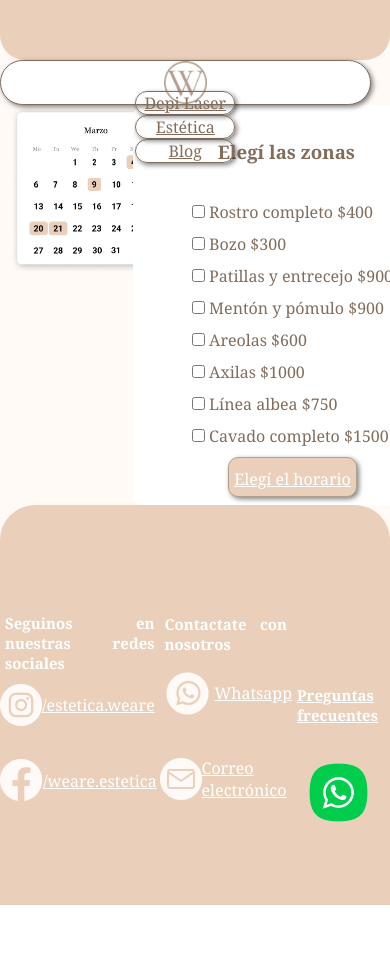
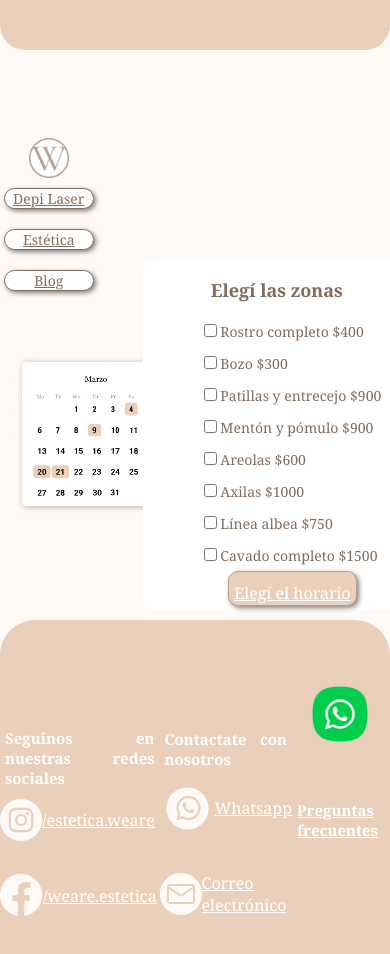
Before and after one commit to AldanaEscobarNandez/ProyectoWeAre, a plain HTML site: page pages/depi-turnos.html in a window 390 px wide. Shown: the top 954 px of the page. Before the commit the page ends 905 px from the top, so only its background shows below. Drawn offline with Linux system fonts and the light colour scheme.

Commit message:
Se agrega media queries de 425

```diff
--- a/CSS/style.css
+++ b/CSS/style.css
@@ -185,6 +185,8 @@ line-height: 2;
 }
 */
 #button1 {
+  justify-content: center;
+  align-content: center;
   background-color: #EAD0BA;
   color: #ffffff;
   border: 1px solid #B4A090;
@@ -314,21 +316,79 @@ footer section a {
     height: 45px;
   }
   .logo{
-    width: 43px;
+    width: 40px;
+  }
+  nav ul li{
+    width: 90px;
+  }
+  nav ul li a{
+    font-size: 14px;
+  }
+  .imagenTurno {
+    width: 85%;
+    align-self: center;
+    padding: 0px;
+    margin: 0px;
+    justify-self: center;
+  }
+  .containerSecTrunos {
+    width: 300px;
+    height: 350px;
+    padding: 0px;
+    margin: 10px;
+    justify-self: center;
+    align-self: center;
+  }
+  .wsp{
+    width: 60px;
+    bottom:  100px;
+  }
+  .subtitulo{
+    font-size: 18px;
+    margin: 0px;
+  }
+  ul li label {
+    font-size: 14px;
+  }
+  #button1{
+    height: 35px;
+    text-align: center;
+    margin: 0px;
+  }
+  h3{
+    padding: 5px;
   }
 }
 @media (max-width:425px) {
 .navBar {
   display: flex;
   flex-direction: column;
+  border: 0px;
+  background-color: transparent;
+  box-shadow: none;
+  align-self: left;
+
 }
 nav {
   display: flex;
   flex-direction: column;
+  background-color: none;
+  width: 90px;
+  height: 200px;
 }
 nav ul li {
   display: flex;
   flex-direction: column;
+  background-color: #ffffff;
+  margin: 10px;
+  justify-self: left;
+  margin-left: 22px;
+}
+.bannerSuperior{
+  padding: 25px;
+}
+.logo{
+  justify-self: center;
 }
 }
 @media (max-width: 320px) {
```
